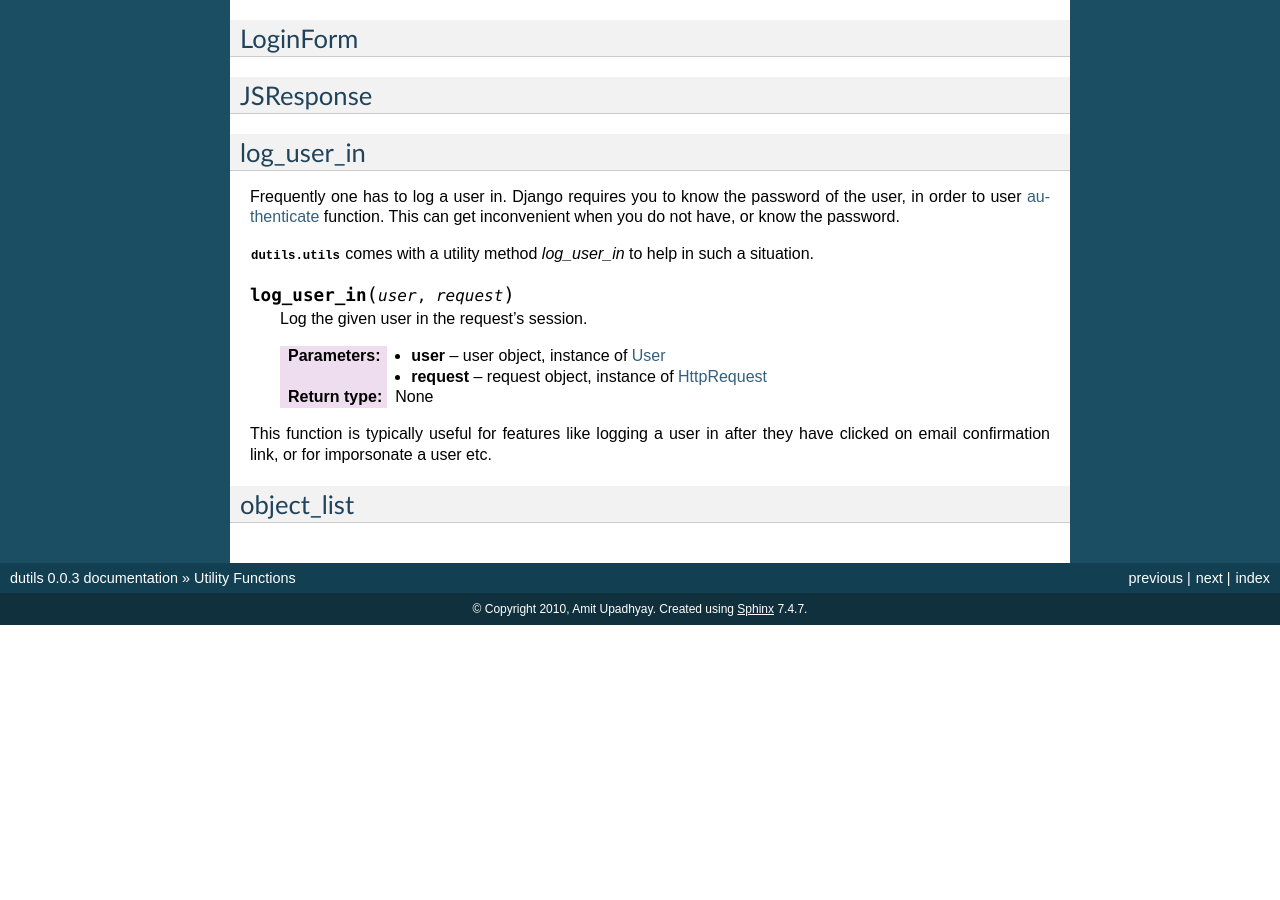
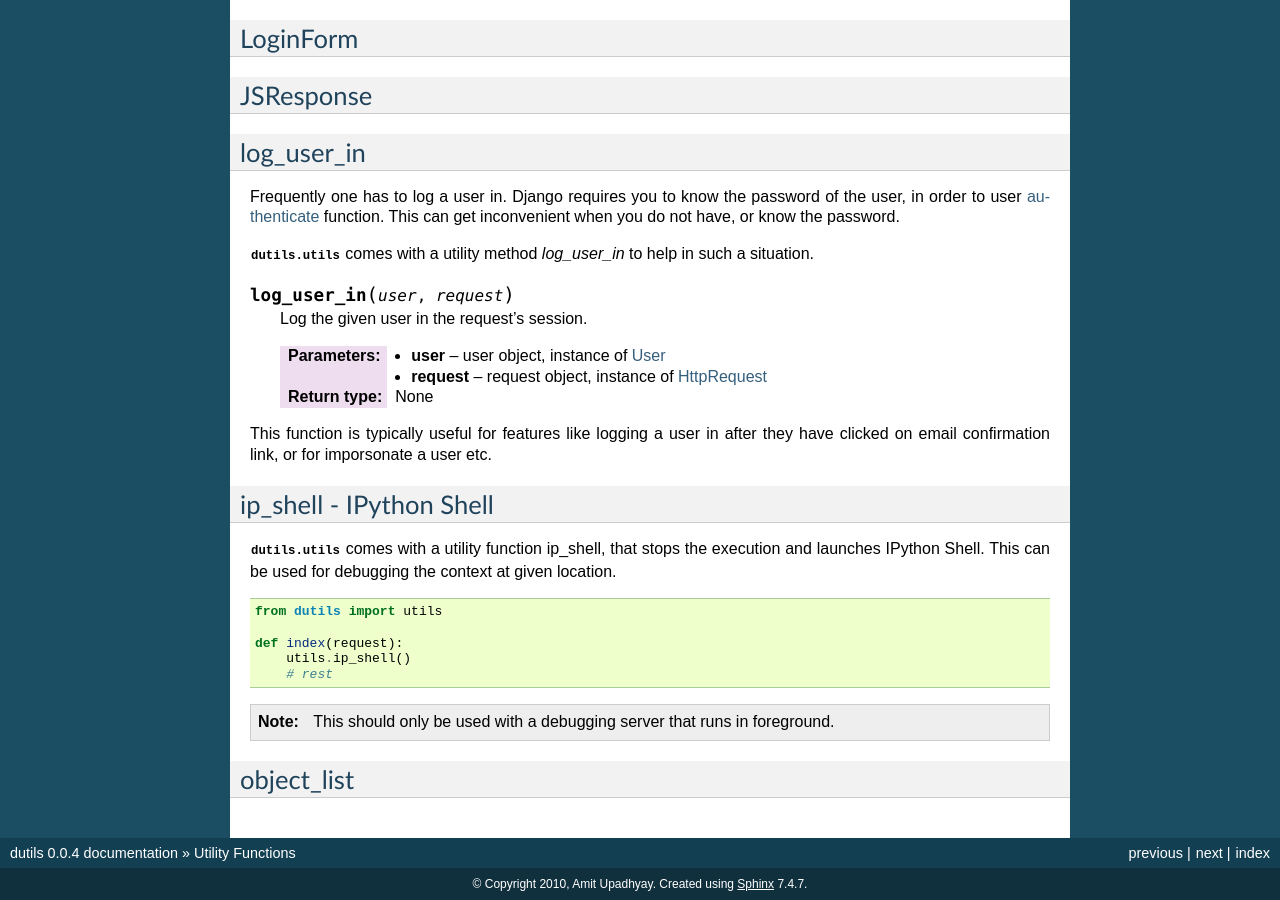
Before and after one commit to amitu/dutils, a Sphinx documentation site: the page built from docs/utils.rst, in a window 1280 px wide and 900 px high, scrolled down 2745 px. Built offline with Sphinx 7.4.7, drawn with Linux system fonts in a browser that asks for light colours; before the commit the page ends 3370 px from its top, so only the background shows below that; some of the changed text lies outside the part shown.

Commit message:
added ip_shell and bumped version no

```diff
--- a/docs/conf.py
+++ b/docs/conf.py
@@ -45,9 +45,9 @@ copyright = u'2010, Amit Upadhyay'
 # built documents.
 #
 # The short X.Y version.
-version = '0.0.3'
+version = '0.0.4'
 # The full version, including alpha/beta/rc tags.
-release = '0.0.3'
+release = '0.0.4'
 
 # The language for content autogenerated by Sphinx. Refer to documentation
 # for a list of supported languages.
--- a/docs/utils.rst
+++ b/docs/utils.rst
@@ -180,5 +180,22 @@ function. This can get inconvenient when you do not have, or know the password.
 This function is typically useful for features like logging a user in after
 they have clicked on email confirmation link, or for imporsonate a user etc.
 
+ip_shell - IPython Shell
+========================
+
+|utils| comes with a utility function ip_shell, that stops the execution and
+launches IPython Shell. This can be used for debugging the context at given
+location. ::
+
+    from dutils import utils
+
+    def index(request):
+        utils.ip_shell()
+        # rest
+
+.. note::
+
+    This should only be used with a debugging server that runs in foreground.
+
 object_list
 ===========
--- a/dutils/__init__.py
+++ b/dutils/__init__.py
@@ -8,4 +8,4 @@ from gtranslator import LANGUAGES_SLUGS_SUPPORTED_FOR_TRANSLATION
 from gtranslator import NATIVES, NATIVE_LANGUAGES_TO_SLUG
 from spell_checker import SpellChecker
 
-VERSION = "0.0.3"
+VERSION = "0.0.4"
```
Also changed, not shown: 1 other file.
